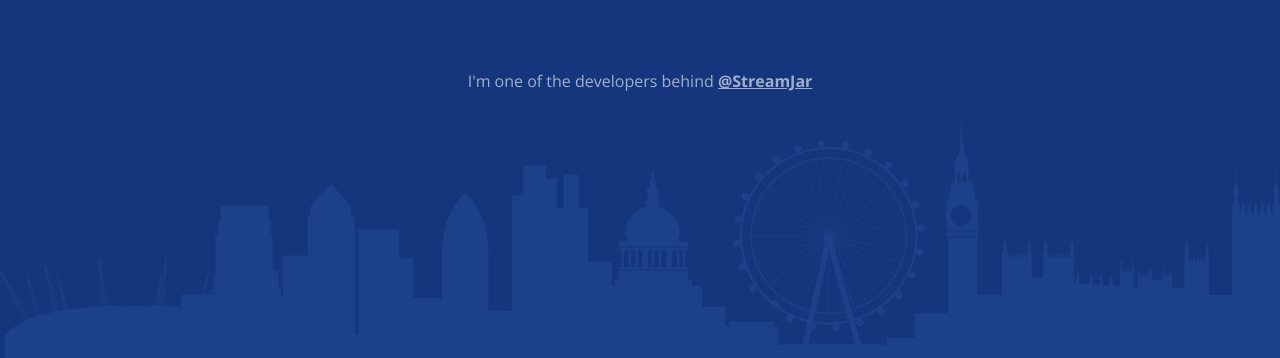
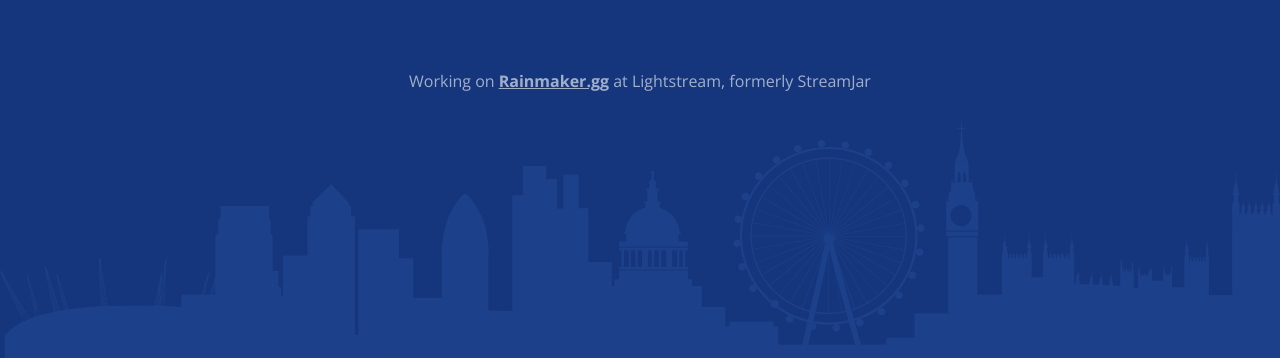
Before and after one commit to LukeT/luket.io, a website: page src/index.html in a window 1280 px wide. Shown: the part 442-800 px from the top of the page. Drawn offline with nearby package versions, Linux system fonts and the light colour scheme; files that its build step writes are made by us from their sources; files whose address does not match are found by name.

Commit message:
chore: fix

```diff
--- a/src/index.html
+++ b/src/index.html
@@ -29,7 +29,7 @@
             </div>
         </div>
 
-        <p class="leadText">I'm one of the developers behind <a href="https://streamjar.tv">@StreamJar</a></p>
+        <p class="leadText">Working on <a href="https://rainmaker.gg">Rainmaker.gg</a> at Lightstream, formerly StreamJar</p>
     </header>
     <script src="https://cdnjs.cloudflare.com/ajax/libs/wow/1.1.2/wow.min.js"></script>
     <script>new WOW().init();</script>
```
